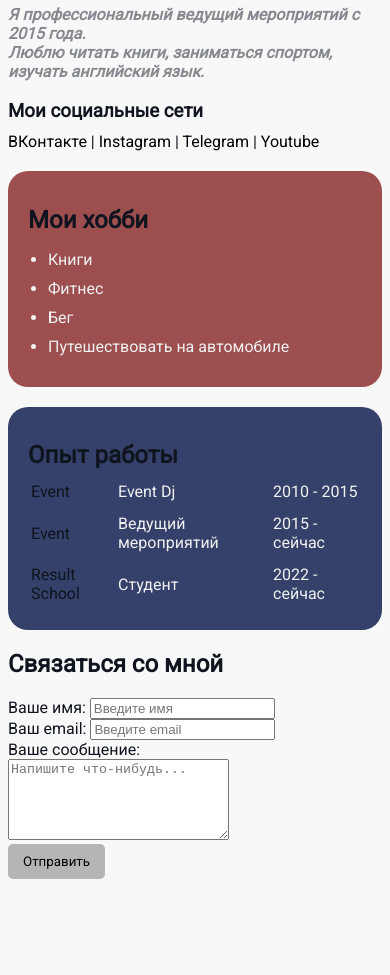
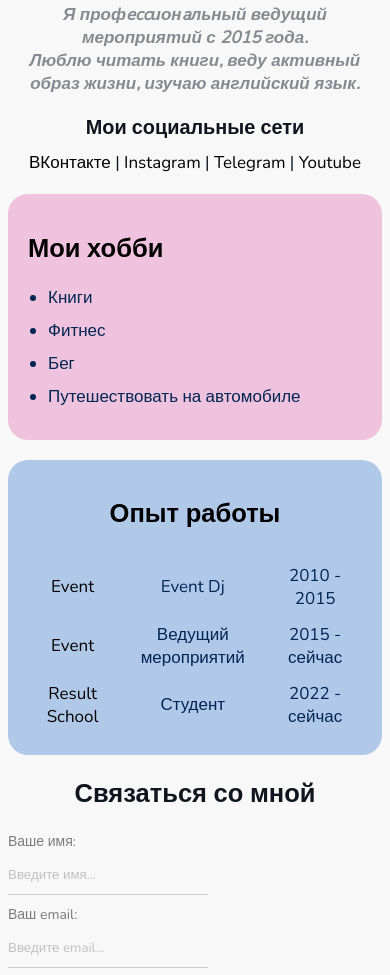
Before and after one commit to SergeMoroz/Resume-Sergey-Moroz, a plain HTML site: page index.html in a window 390 px wide. Shown: the part 268-1243 px from the top of the page. Before the commit the page ends 1155 px from the top, so only its background shows below. Drawn offline with nearby package versions, Linux system fonts and the light colour scheme.

Commit message:
Add styles

```diff
--- a/index.html
+++ b/index.html
@@ -21,7 +21,7 @@
 
     <p>Я <strong>профeccионaльный ведущий</strong> мероприятий с 2015 года.</p>
 
-    <p>Люблю <em>читать книги, заниматься спортом, изучать английский язык.</em></p>
+    <p>Люблю <em>читать книги, веду активный образ жизни, изучаю английский язык.</em></p>
 
     <h3>Мои социальные сети</h3>
 
@@ -76,21 +76,26 @@
     </table>
   </div>
 
-    <h2>Связаться со мной</h2>
 
-    <form>
-        <div>
-            <label for="name">Ваше имя:</label>
-            <input type="text" id="name" placeholder="Введите имя">
+    <form action="/" class="form">
+      <h2>Связаться со мной</h2>
+
+        <div class="form-row">
+
+          <div class="form-group">
+              <label for="name">Ваше имя:</label>
+              <input type="text" id="name" placeholder="Введите имя...">
+          </div>
+
+          <div class="form-group">
+              <label for="email">Ваш email:</label>
+              <input type="email" id="email" placeholder="Введите email...">
+          </div>
         </div>
 
-        <div>
-            <label for="email">Ваш email:</label>
-            <input type="email" id="email" placeholder="Введите email">
-        </div>
-        <div>
+        <div class="form-group">
             <label for="message">Ваше сообщение:</label>
-            <br>
+
             <textarea id="message" cols="25" rows="5" placeholder="Напишите что-нибудь..."></textarea>
         </div>
 
--- a/style.css
+++ b/style.css
@@ -1,9 +1,9 @@
-@import url('https://fonts.googleapis.com/css2?family=Roboto&display=swap');
+@import url('https://fonts.googleapis.com/css2?family=Arimo:wght@500&family=Nunito&display=swap');
 
 body {
   background: #F8F8F8;
   color: #0f141e;
-  font: normal 16px 'Roboto', sans-serif;
+  font: normal 17px 'Nunito', sans-serif;
 }
 
 .container {
@@ -35,8 +35,28 @@ a:visited {
   box-shadow: 4px 4px 14px rgba(0, 0, 0, 0.25);
 }
 
+@media (max-width: 718px) {
+  .avatar {
+    width: 180px;
+    border-radius: 28px;
+    box-shadow: 4px 4px 14px rgba(0, 0, 0, 0.25);
+  }
+}
+
 .info {
   margin-bottom: 20px;
+  display: flex;
+}
+
+.info-text {
+  margin-left: 40px;
+}
+
+@media (max-width: 718px) {
+  .info-text {
+    margin-left: 0;
+    text-align: center;
+  }
 }
 
 .info-text p {
@@ -50,6 +70,13 @@ a:visited {
   margin-bottom: 10px;
 }
 
+@media (max-width: 718px) {
+  .info {
+    display: block;
+    text-align: center;
+  }
+}
+
 .card {
   border-radius: 20px;
   padding: 15px 20px;
@@ -57,15 +84,18 @@ a:visited {
 }
 
 .card h2 {
-  margin-bottom: 10px;
+  margin-bottom: 20px;
 }
 
 .bg-red {
-  background: #9D4E4E;
+  background: #EFC3DD;
+  color: #000;
 }
 
 .bg-blue {
-  background: #35416A;
+  background: #b1c9e8;
+  color: #000;
+  text-align: center;
 }
 
 .btn {
@@ -88,19 +118,77 @@ a:visited {
 }
 
 .list li {
-  color: #F1F1F1;
+  color: #002554;
   margin-bottom: 10px;
 }
 
 .table {
   width: 100%;
+  margin-top: 30px;
 }
 
 .table td {
   padding-bottom: 10px;
+  text-align: center;
 }
 
 .table td:nth-child(2),
 .table td:nth-child(3) {
-color: #F1F1F1;
+color: #002554;
 }
+
+.form h2 {
+  text-align: center;
+}
+
+.form-row {
+  margin-bottom: 10px;
+  display: flex;
+}
+
+.form-row .form-group {
+  /* display: inline-block; */
+  margin-right: 20px;
+  width: 50%;
+  /* width: calc(50% - 20px); */
+}
+
+.form-row .form-group:last-child {
+  margin-right: 0;
+}
+
+@media (max-width: 718px) {
+  .form-row {
+    display: block;
+  }
+}
+
+.form-row .form-group {
+  width: 100%;
+  margin-right: 0;
+  margin-bottom: 10px;
+}
+
+.form-group label {
+  display: block;
+  font-size: 14px;
+  color: #7b7b7b;
+}
+
+.form-group input,
+.form-group textarea {
+  width: 200px;
+  box-sizing: border-box;
+  border: none;
+  background: transparent;
+  border-bottom: 1px solid #ccc;
+  color: #000;
+  padding: 15px 0 10px;
+  outline: none;
+  font-family: inherit;
+}
+
+input::placeholder,
+textarea::placeholder {
+  color: #c1c1c1;
+}
```
